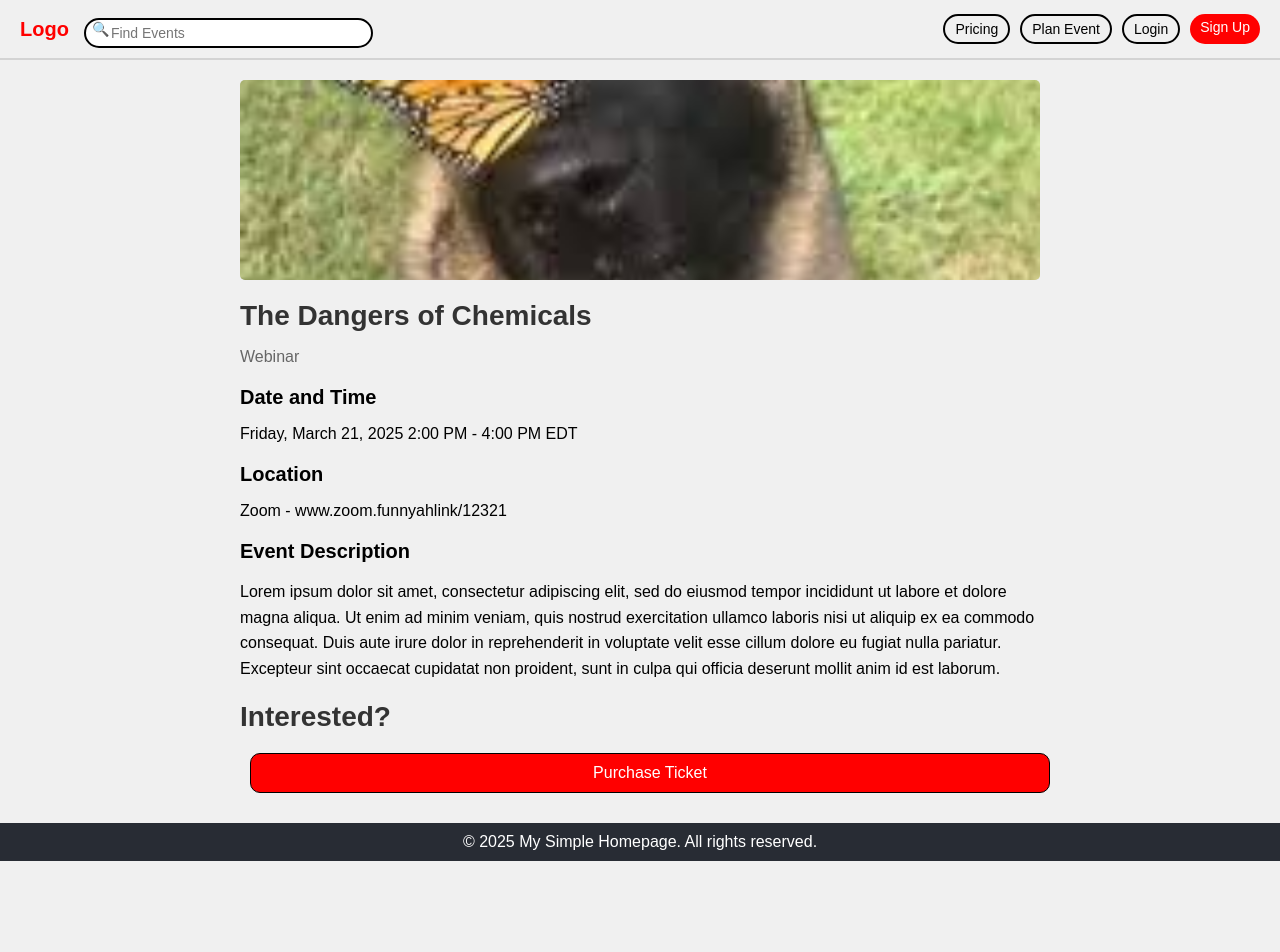
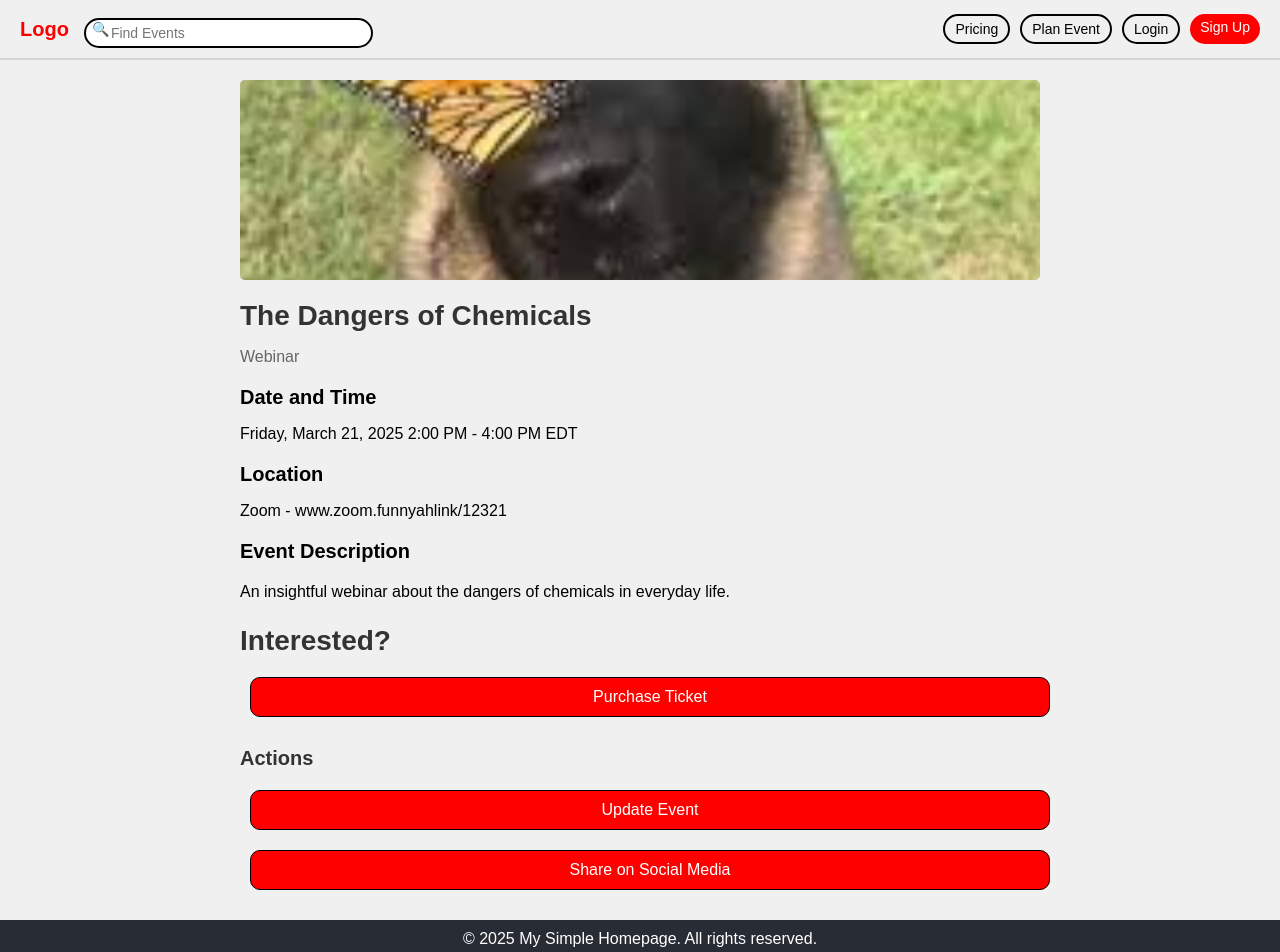
Before and after one commit to Atai-Askarov/soen-343, a React (Create React App) app in the folder frontend/sees-react/: page /Event/1 in a window 1280 px wide. Shown: the top 952 px of the page. Before the commit the page ends 861 px from the top, so only its background shows below. Built offline with nearby package versions, Linux system fonts and the light colour scheme.

Commit message:
Adding 2 buttons

```diff
--- a/frontend/sees-react/src/pages/eventPage.jsx
+++ b/frontend/sees-react/src/pages/eventPage.jsx
@@ -5,118 +5,82 @@ import axios from "axios";
 import Button from "../components/Button";
 import "./css/eventPage.css";
 
-// Sample event data (for testing purposes) view samples by going to http://localhost:3000/Event/(number)
+// Sample event data (for testing purposes)
 const sampleEvents = [
   {
     id: "1",
     name: "The Dangers of Chemicals",
     type: "Webinar",
-    date: "Friday, March 21, 2025 2:00 PM - 4:00 PM EDT", // Possible to switch to Date object
+    date: "Friday, March 21, 2025 2:00 PM - 4:00 PM EDT",
     location: "Zoom - www.zoom.funnyahlink/12321",
-    description:
-      "Lorem ipsum dolor sit amet, consectetur adipiscing elit, sed do eiusmod tempor incididunt ut labore et dolore magna aliqua. Ut enim ad minim veniam, quis nostrud exercitation ullamco laboris nisi ut aliquip ex ea commodo consequat. Duis aute irure dolor in reprehenderit in voluptate velit esse cillum dolore eu fugiat nulla pariatur. Excepteur sint occaecat cupidatat non proident, sunt in culpa qui officia deserunt mollit anim id est laborum.",
-    image: null, // No image
+    description: "An insightful webinar about the dangers of chemicals in everyday life.",
+    image: null,
   },
   {
     id: "2",
     name: "GinaCody Event Management Conference",
     type: "Conference",
-    date: "Saturday, April 10, 2025 9:00 AM - 5:00 PM EDT", // Possible to switch to Date object
+    date: "Saturday, April 10, 2025 9:00 AM - 5:00 PM EDT",
     location: "In-Person - 123 Main St, City",
-    description:
-      "A conference about event planning best practices. Join us for a full day of learning and networking with industry experts. Topics include event marketing, logistics, and attendee engagement strategies.",
-    image: null, // No image to test the placeholder
+    description: "A conference about event planning best practices.",
+    image: null,
   },
 ];
 
-// const Event = () => {
-//   const { id } = useParams(); // Get the event ID from the URL
-//   const [event, setEvent] = useState(null);
-//   const [error, setError] = useState('');
-
-//   // Fetch the event data when the component mounts
-//   useEffect(() => {
-//     const fetchEvent = async () => {
-//       try {
-//         const response = await axios.get(`http://localhost:5050/api/events/${id}`, { // Get the event data from the API, change port to backend one
-//           withCredentials: true, // Include cookies for authentication
-//         });
-//         setEvent(response.data);
-//       } catch (err) {
-//         setError(err.response?.data?.message || 'Failed to load event. Please try again.');
-//       }
-//     };
-
-//     fetchEvent();
-//   }, [id]);
-
 const Event = () => {
-  //Placeholder function using sample events
-  const { id } = useParams(); // Get the event ID from the URL
-
-  // Find the event with the matching ID
+  const { id } = useParams();
   const event = sampleEvents.find((e) => e.id === id);
 
-  // Handle ticket purchase (placeholder for now)
   const handlePurchaseTicket = () => {
     alert("Ticket purchase functionality coming soon!");
   };
 
-  // If no event is found, display an error message
+  const handleUpdateEvent = () => {
+    alert("Update event functionality coming soon!");
+  };
+
+  const handleShareEvent = () => {
+    const shareUrl = window.location.href;
+    navigator.clipboard.writeText(`Check out this event: ${shareUrl}`);
+    alert("Event link copied to clipboard! Share it on your socials.");
+  };
+
   if (!event) {
     return <div className="error-message">Event not found.</div>;
   }
 
-  // Handle ticket purchase (placeholder for now)
-  //   const handlePurchaseTicket = () => {
-  //     alert('Ticket purchase functionality coming soon!');
-  //   };
-
-  //   if (error) {
-  //     return <div className="error-message">{error}</div>;
-  //   }
-
-  //   if (!event) {
-  //     return <div>Loading event...</div>;
-  //   }
-
   return (
     <div className="event-container">
-      {/* Event Thumbnail */}
       <div className="event-thumbnail">
         <img
-          src={event.image || "/images/default.jpg"} // Use the event image if available, otherwise use the default image
+          src={event.image || "/images/default.jpg"}
           alt={event.image ? event.name : "Default event thumbnail"}
         />
       </div>
 
-      {/* Event Name */}
       <h1 className="event-name">{event.name}</h1>
-
-      {/* Short Description (Type) */}
       <p className="event-type"> {event.type} </p>
 
-      {/* Date and Time */}
       <h2 className="event-section-header">Date and Time</h2>
       <p className="event-date">{event.date}</p>
 
-      {/* Location */}
       <h2 className="event-section-header">Location</h2>
       <p className="event-location">{event.location}</p>
 
-      {/* Event Description */}
       <h2 className="event-section-header">Event Description</h2>
       <p className="event-description">{event.description}</p>
 
       <h1 className="event-name">Interested?</h1>
+      <Button type="button" className="purchase-ticket-button" onClick={handlePurchaseTicket}>
+        Purchase Ticket
+      </Button>
 
-      {/* Purchase Ticket Button */}
-      <Button
-        type="button"
-        className="purchase-ticket-button"
-        onClick={handlePurchaseTicket}
-      >
-        Purchase Ticket
+      <h1 className="event-section-header">Actions</h1>
+      <Button type="button" className="update-event-button" onClick={handleUpdateEvent}>
+        Update Event
+      </Button>
+      <Button type="button" className="share-event-button" onClick={handleShareEvent}>
+        Share on Social Media
       </Button>
     </div>
   );
```
